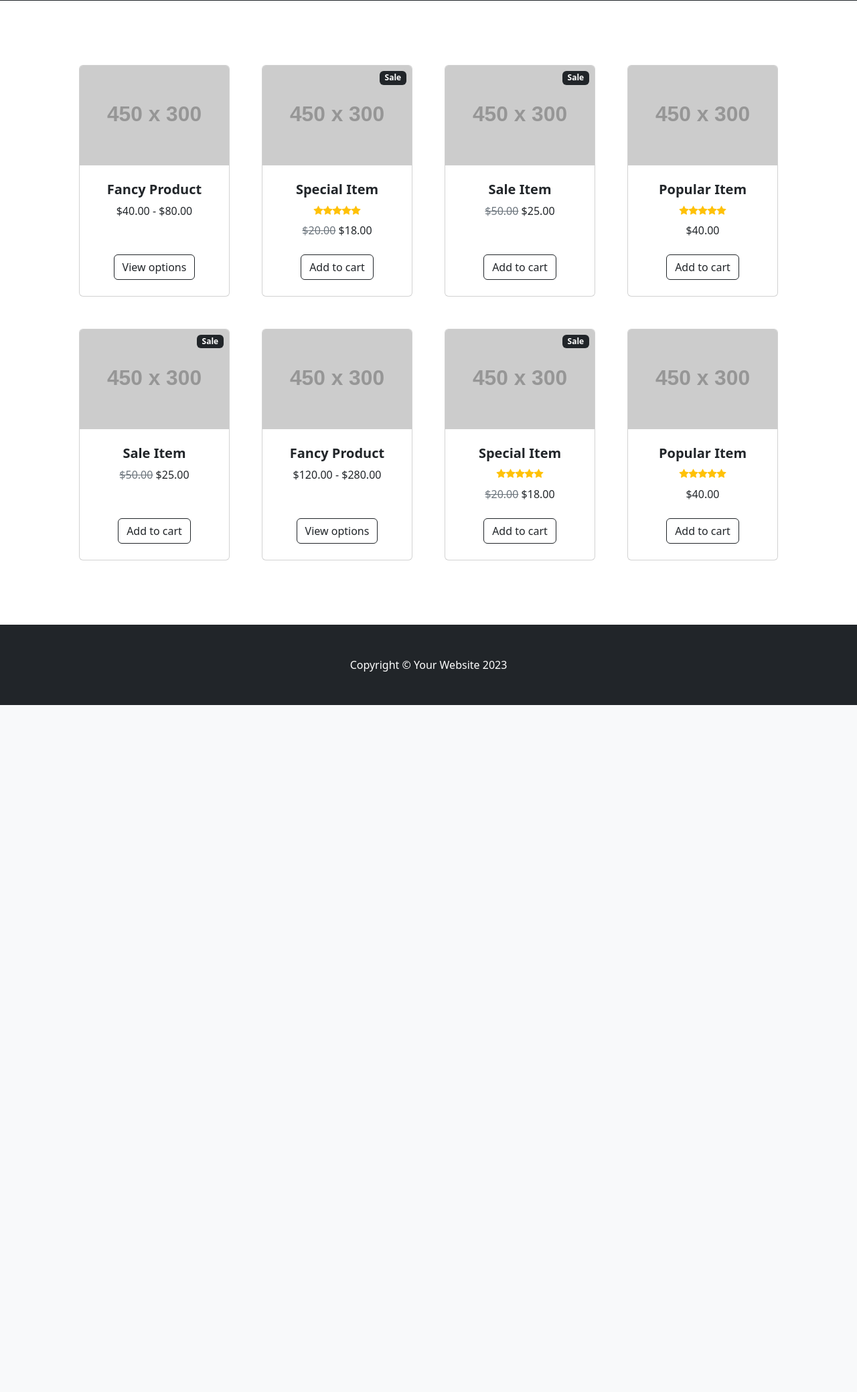
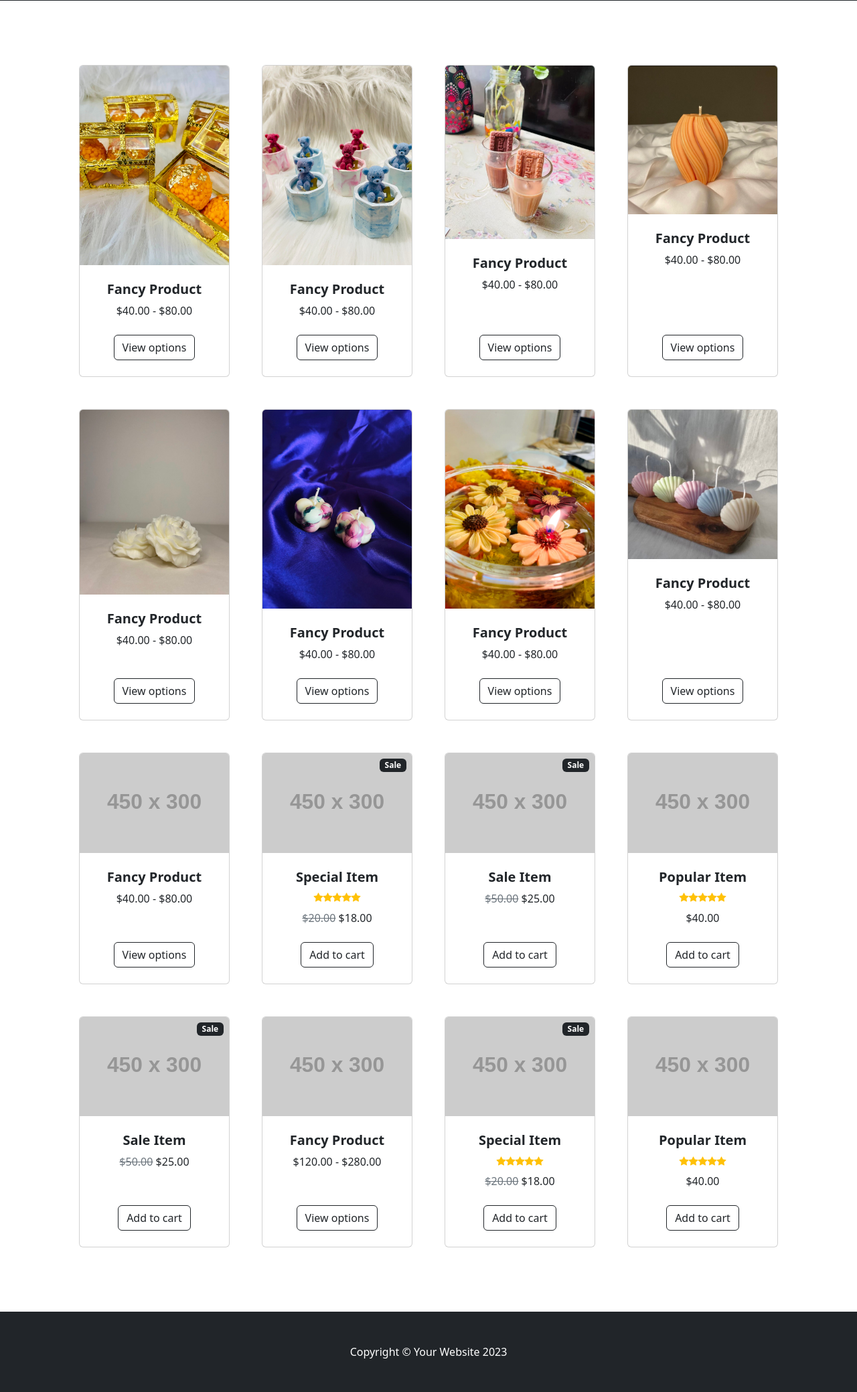
Before and after one commit to Chillpill21/blissfulMoments, a Django app: page / in a window 1280 px wide. Shown: the part 352-2431 px from the top of the page at 67% size. Before the commit the page ends 1405 px from the top, so only its background shows below. Run offline with Django 5.2, Linux system fonts and the light colour scheme; data comes from the database, SQL or seed files in the repository; grey boxes labelled with a size stand in for pictures from a placeholder-image service; some libraries are stand-ins or nearby versions.

Commit message:
adding product images

```diff
--- a/ecom/store/templates/index.html
+++ b/ecom/store/templates/index.html
@@ -57,6 +57,30 @@
         <section class="py-5">
             <div class="container px-4 px-lg-5 mt-5">
                 <div class="row gx-4 gx-lg-5 row-cols-2 row-cols-md-3 row-cols-xl-4 justify-content-center">
+
+                    {% for product in products %}
+                    <div class="col mb-5">
+                        <div class="card h-100">
+                            <!-- Product image-->
+                            <img class="card-img-top" src="{{ product.image.url }}" alt="..." />
+                            <!-- Product details-->
+                            <div class="card-body p-4">
+                                <div class="text-center">
+                                    <!-- Product name-->
+                                    <h5 class="fw-bolder">Fancy Product</h5>
+                                    <!-- Product price-->
+                                    $40.00 - $80.00
+                                </div>
+                            </div>
+                            <!-- Product actions-->
+                            <div class="card-footer p-4 pt-0 border-top-0 bg-transparent">
+                                <div class="text-center"><a class="btn btn-outline-dark mt-auto" href="#">View options</a></div>
+                            </div>
+                        </div>
+                    </div>
+                    {% endfor %}
+
+
                     <div class="col mb-5">
                         <div class="card h-100">
                             <!-- Product image-->
--- a/ecom/store/views.py
+++ b/ecom/store/views.py
@@ -3,4 +3,5 @@ from .models import Product
 
 def index(request):
     products = Product.objects.all()
-    return render(request, 'index.html', {'products':products})
+    return render(request, 'index.html', {'products':products
+    })
```
